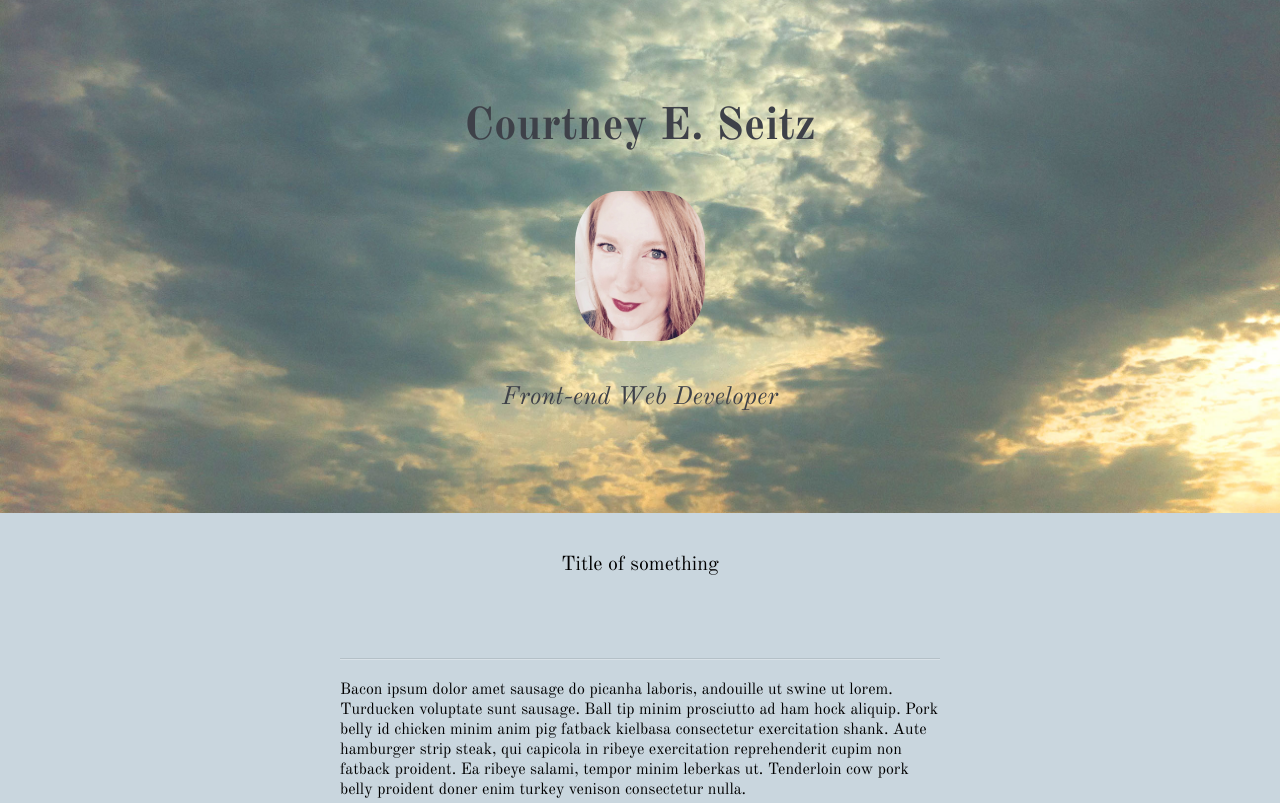
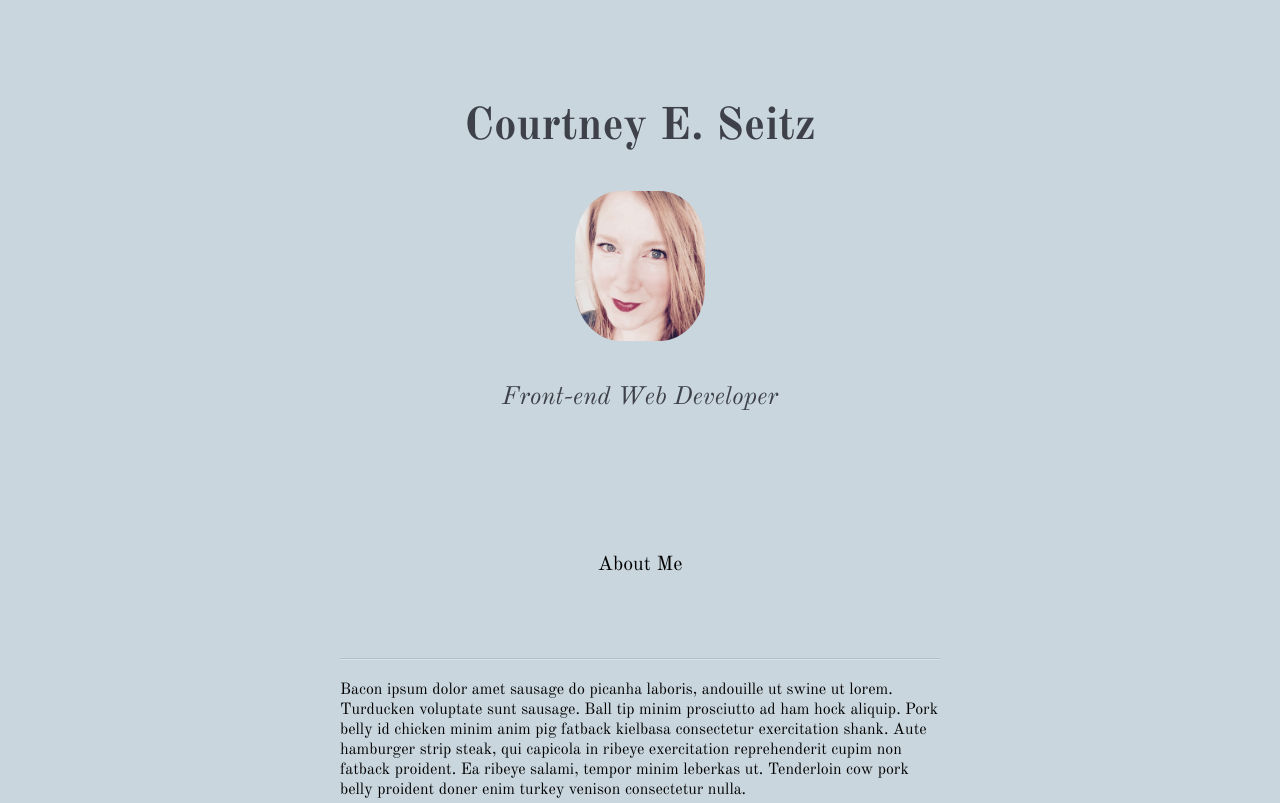
Before and after one commit to nayana487/CourtneySeitz.github.io, a plain HTML site: page index.html in a window 1280 px wide. Shown: the top 803 px of the page. Drawn offline with nearby package versions, Linux system fonts and the light colour scheme.

Commit message:
pic options added

```diff
--- a/index.html
+++ b/index.html
@@ -24,7 +24,7 @@
 
 <div class="body">
 	<body>
-		<h2 class="title">Title of something</h2>
+		<h2 class="title">About Me</h2>
 
 
 		<div class="blocktext">
--- a/style.css
+++ b/style.css
@@ -19,7 +19,10 @@ header {
   /*border-style:solid;
   border-width:thin;
   background-color: #c9d6de;*/
-  background-image: url("sky.JPG");
+  /*background-image: url("sky.JPG");*/
+  /*background-image: url("flower.jpg.JPG");*/
+  /*background-image: url("IMG_2339.JPG");*/
+  /*background-image: url("2461.JPG");*/
   background-repeat:no-repeat;
   background-size: cover;
   background-position: bottom;
@@ -30,6 +33,7 @@ img {
   width: 130px;
   height: 150px;
   border-radius: 35%;
+
 }
 
 body {
```
Lines whose indentation alone changed are shown as unchanged.
